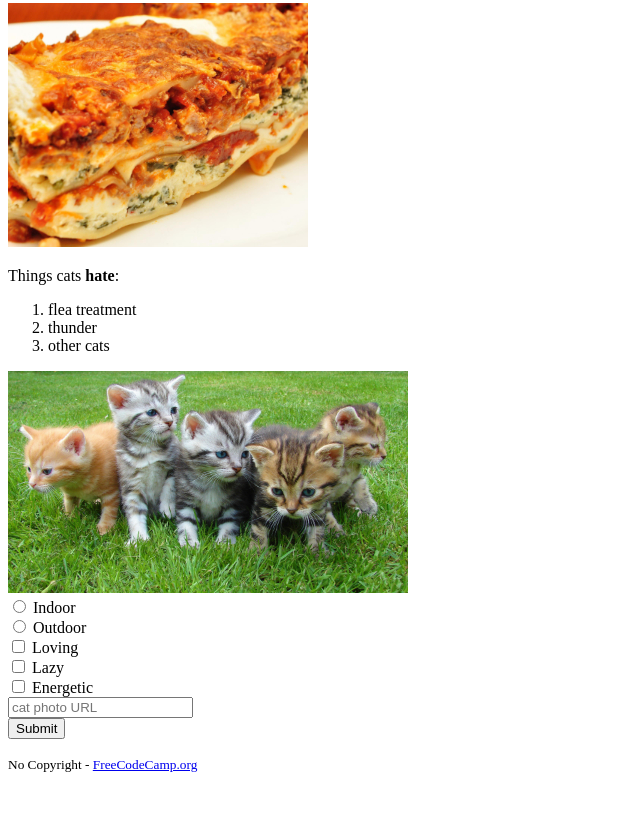
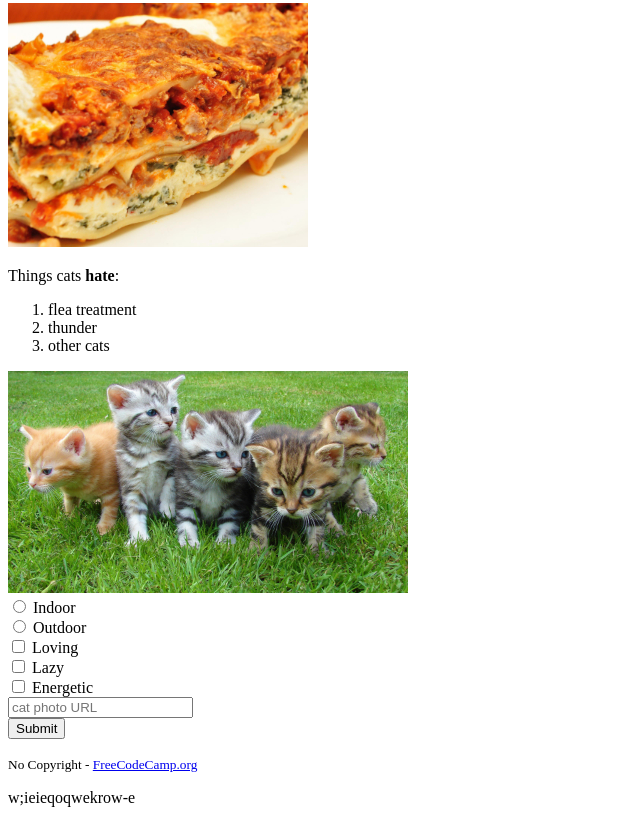
Before and after one commit to ehisjunior/Pratical, a plain HTML site: page index.html in a window 1280 px wide. Shown: the part 606-1429 px from the top of the page, without its empty margins (0-640 px from the left). Before the commit the page ends 1395 px from the top, so only its background shows below. Drawn offline with Linux system fonts and the light colour scheme.

Commit message:
added paragaph

```diff
--- a/index.html
+++ b/index.html
@@ -44,6 +44,7 @@
         </main>
         <footer>
             <p><small>No Copyright - <a href="https://www.freecodecamp.org/">FreeCodeCamp.org</a></small></p>
+            <p>w;ieieqoqwekrow-e</p>
         </footer>
     </body>
 </html>
```
